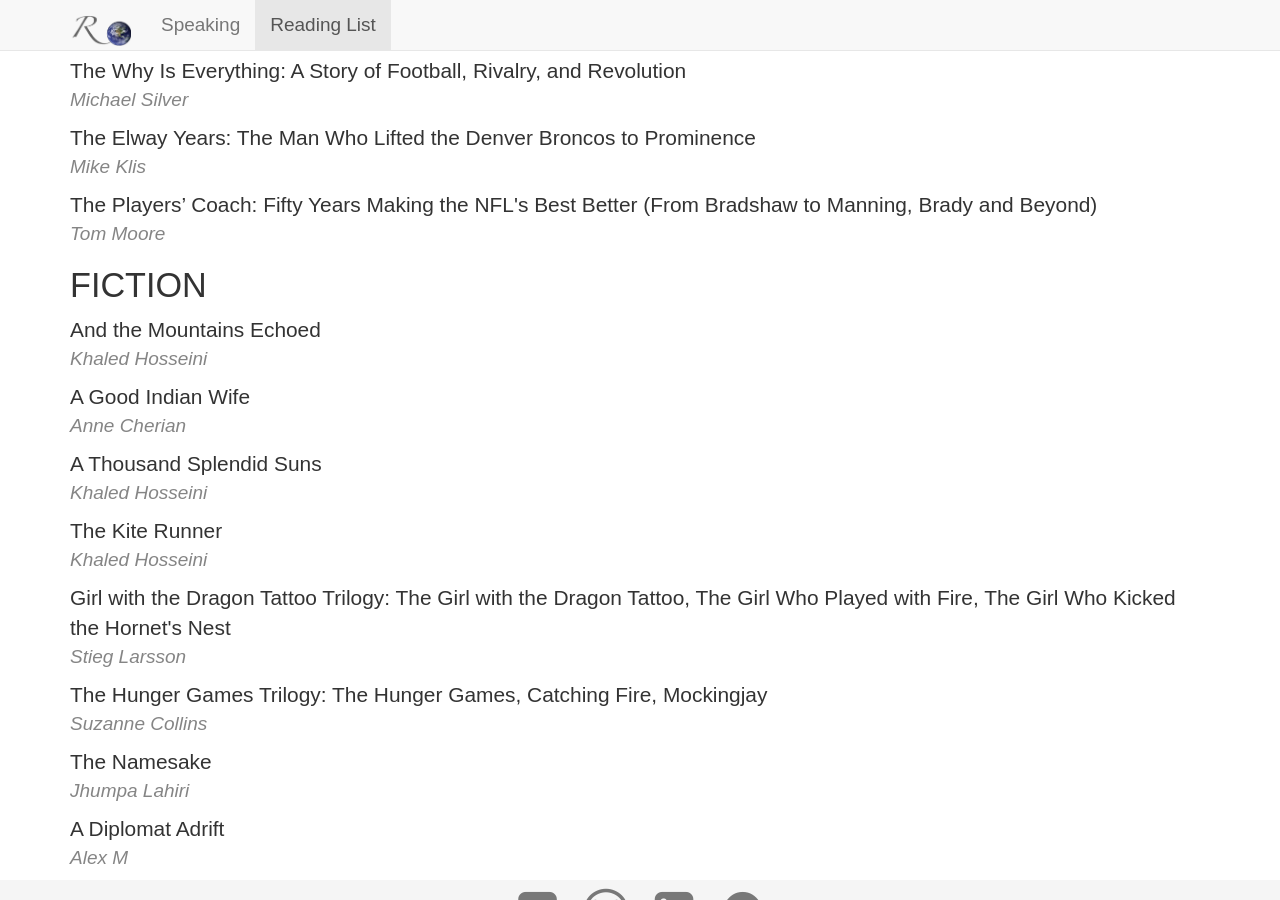
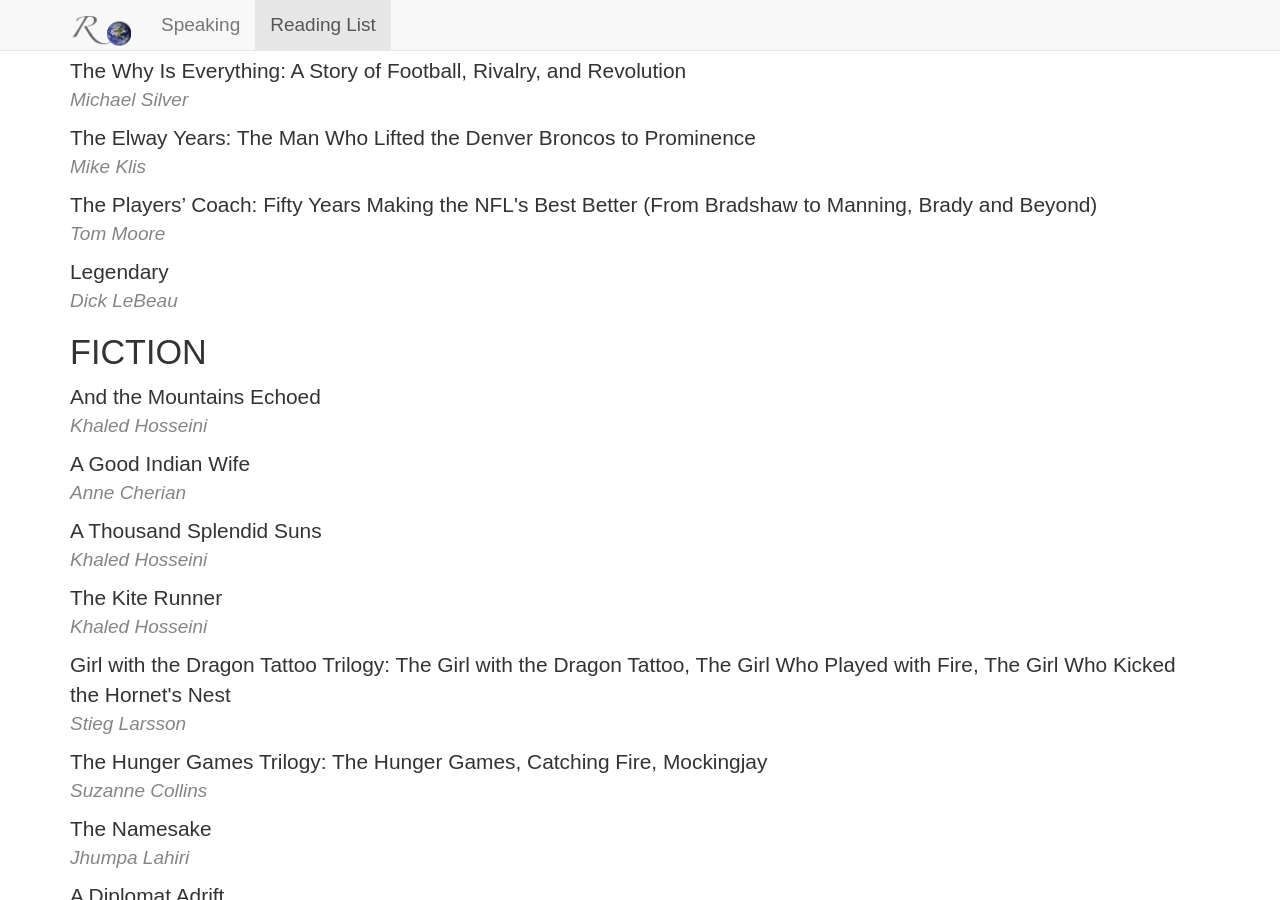
Before and after one commit to rovolution/rovolution.github.io, a Jekyll site: the page built from reading-list/index.html, in a window 1280 px wide and 900 px high, scrolled down 7514 px. Built offline with Jekyll 4.4.1, drawn with Linux system fonts in a browser that asks for light colours; nearby versions of some CDN libraries.

Commit message:
Update index.html

```diff
--- a/reading-list/index.html
+++ b/reading-list/index.html
@@ -461,6 +461,10 @@ title: "Reading List"
 			<div class='book-list-title'>The Players’ Coach: Fifty Years Making the NFL's Best Better (From Bradshaw to Manning, Brady and Beyond)</div>
 			<div class='book-list-author'>Tom Moore</div>
 		</li>
+		<li class='book-list-entry'>
+			<div class='book-list-title'>Legendary</div>
+			<div class='book-list-author'>Dick LeBeau</div>
+		</li>
 	</ul>
 	<h3 class="book-list-category">FICTION</h3>
 	<ul class='book-list'>
```
